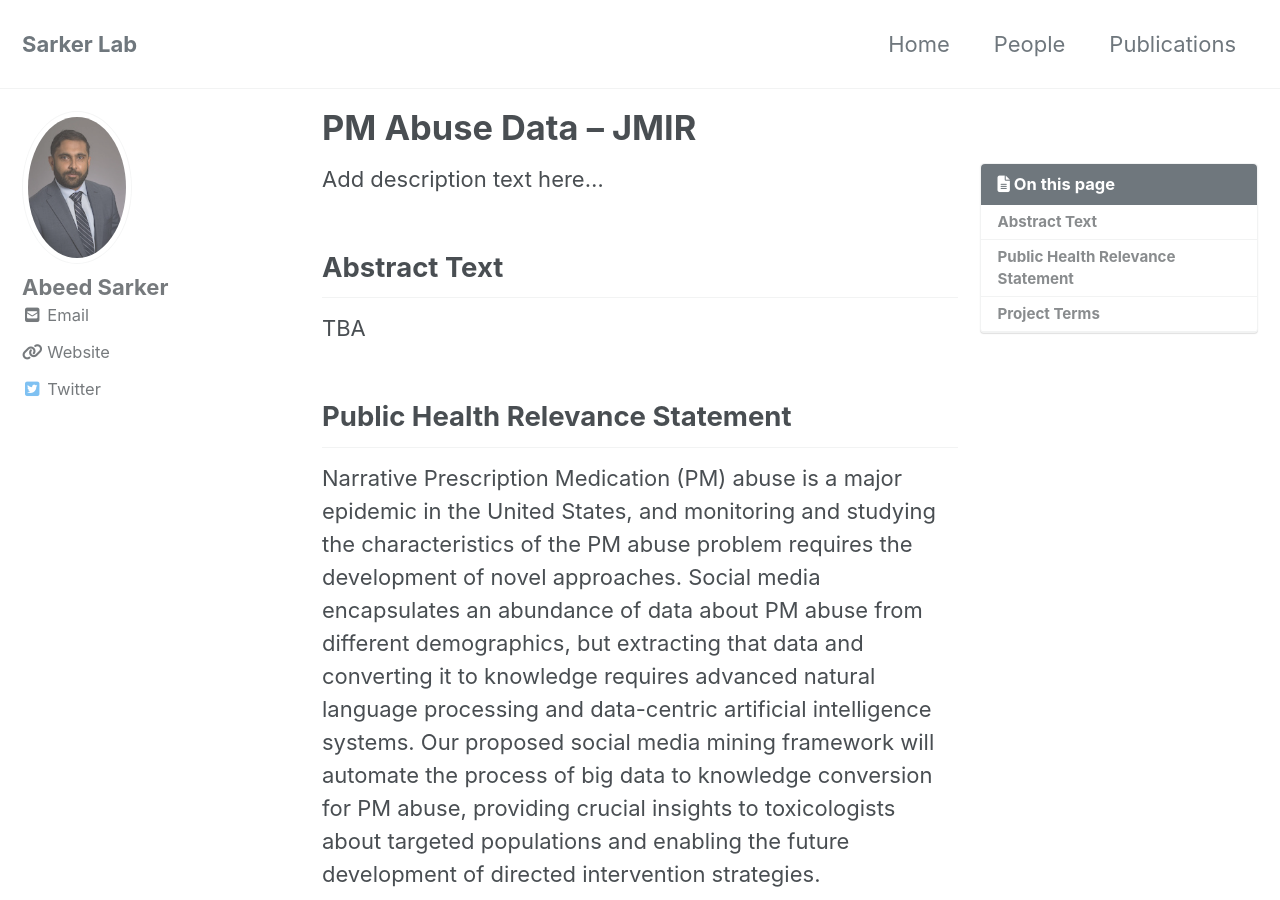
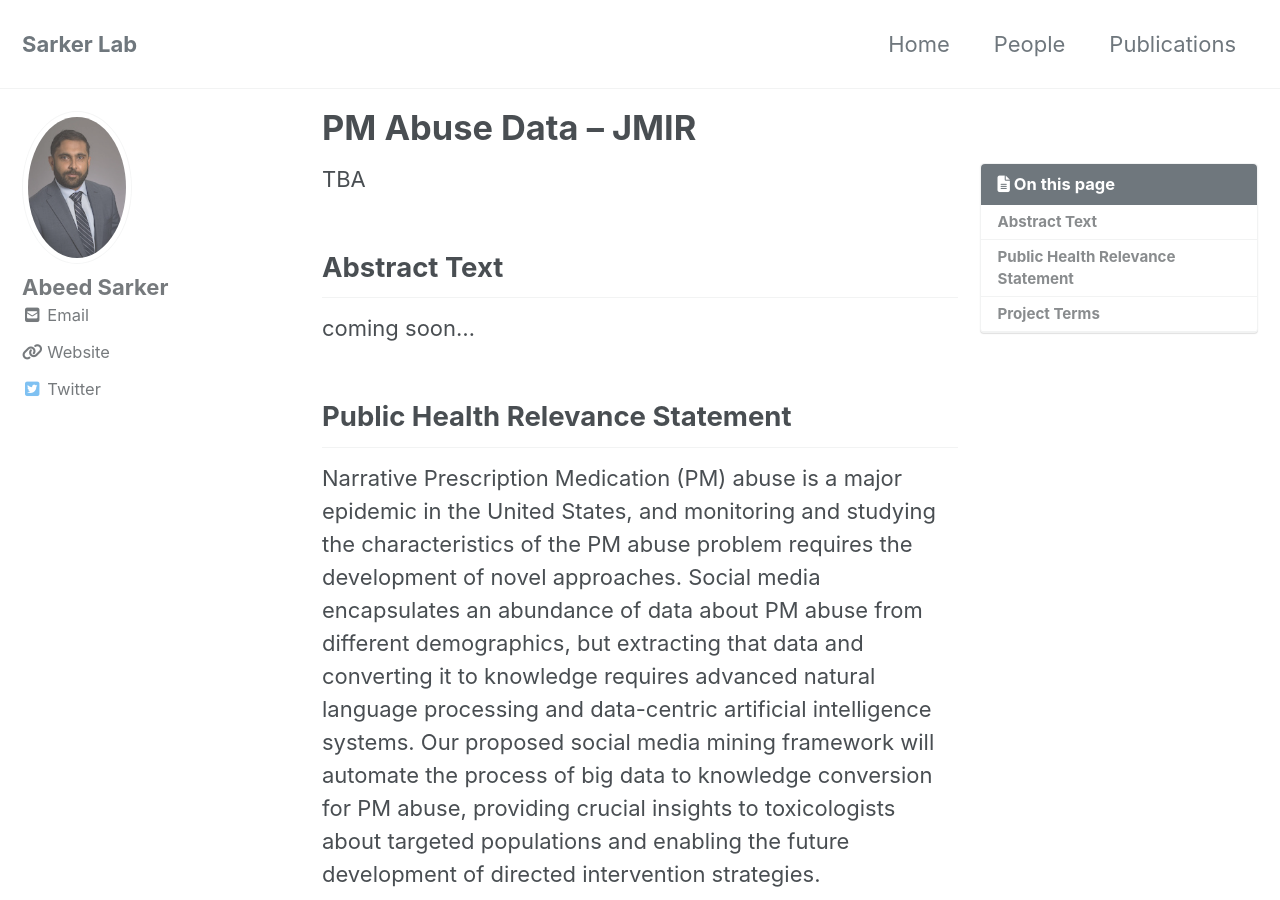
Before and after one commit to sarkerlab/Website, a Jekyll site: the page built from _pages/pm_abuse_data.md, in a window 1280 px wide and 900 px high. Built offline with Jekyll 4.4.1, drawn with Linux system fonts in a browser that asks for light colours; cached includes are drawn as plain includes; nearby versions of some CDN libraries.

Commit message:
Update pm_abuse_data.md

```diff
--- a/_pages/pm_abuse_data.md
+++ b/_pages/pm_abuse_data.md
@@ -16,11 +16,10 @@ last_modified_at: 2019-08-27T15:46:43-04:00
 toc: true
 ---
 
-Add description text here...
-
+TBA
 ## Abstract Text
 
-TBA
+coming soon...
 
 <!-- - Bundled as a "theme gem" for easier install/upgrading.
 - Compatible with GitHub Pages.
```
